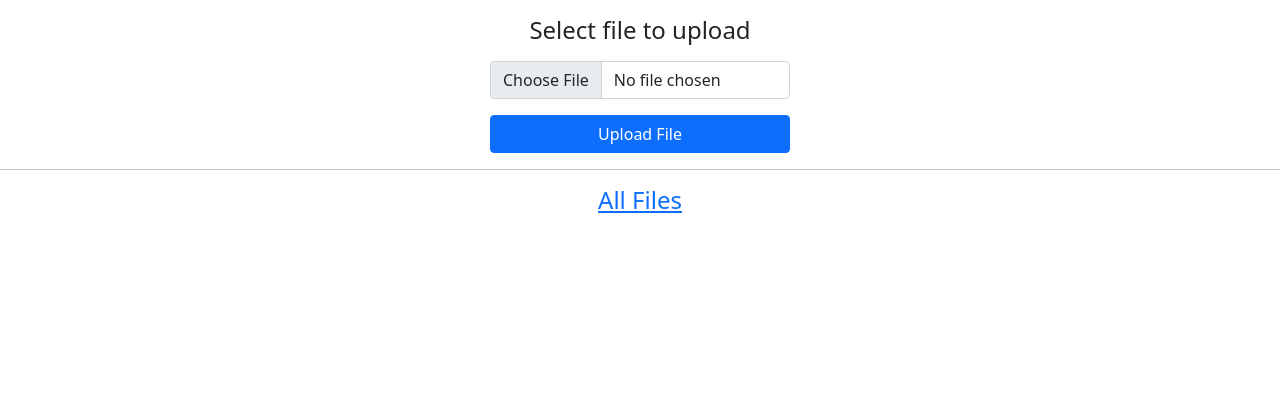
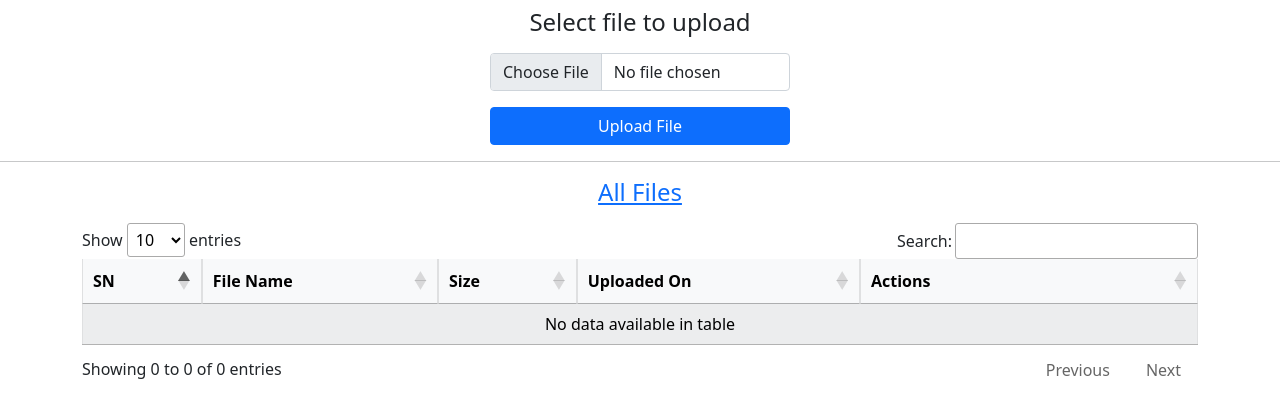
Before and after one commit to skneo/Share_File_and_Text_across_Web, a PHP site: page /share_file.php in a window 1280 px wide. Shown: the part 56-474 px from the top of the page. Run offline with PHP 8.4, Linux system fonts and the light colour scheme; the visitor is signed in with stand-in values (Sample User, id 1); lists and menus that the app fills with data are empty; some libraries are stand-ins or nearby versions.

Commit message:
table view added

```diff
--- a/share_file.php
+++ b/share_file.php
@@ -66,7 +66,7 @@ if (isset($_POST['delete'])) {
     }
     ?>
     <center>
-        <div class="container my-3 ">
+        <div class="container mt-2 ">
             <form action="share_file.php" method="post" enctype="multipart/form-data">
                 <h4>Select file to upload</h4>
                 <input class="form-control my-3" style="width: 300px;" type="file" name="fileToUpload" id="fileToUpload">
@@ -87,6 +87,17 @@ if (isset($_POST['delete'])) {
     </script>
     <h4 class="text-center"><a href="share_file.php">All Files</a> </h4>
     <div class="container my-3">
+        <table id="table_id" class="table-light table table-striped table-bordered w-100">
+            <thead>
+                <tr>
+                    <th>SN</th>
+                    <th>File Name</th>
+                    <th>Size </th>
+                    <th>Uploaded On</th>
+                    <th style='min-width:300px'>Actions</th>
+                </tr>
+            </thead>
+            <tbody>
                 <?php
                 date_default_timezone_set('Asia/Kolkata');
                 $sn = 1;
@@ -104,10 +115,14 @@ if (isset($_POST['delete'])) {
                             $filedownload = rawurlencode($file);
                             $size = round(filesize("uploads/" . $file) / (1024));
                             $current_site = $_SERVER['SERVER_NAME'];
-                    echo "<div> <b>$sn.</b> $file </div>
-                          <div> <b>File Size:</b> $size kb <b>Uploaded On:</b> $dateTime </div>
+                            echo "<tr>
+                                    <td>$sn</td>
+                                    <td><a href=\"uploads/$filedownload\">$file</a></td>
+                                    <td>$size kb</td>
+                                    <td>$dateTime</td>
+                                    <td>
                                         <div class='mt-2 d-flex'>
-                               <div >
+                                            <div>
                                                 <a href=\"uploads/$filedownload\" class='btn-sm btn btn-success'>View</a>
                                                 <a href=\"uploads/$filedownload\" download class='btn-sm btn btn-primary mx-1'>Download</a>
                                                 <a href=\"scan_qr_code.php?qr_url=http://$current_site/uploads/$filedownload\" class='btn-sm btn btn-info'>QR Code</a>
@@ -117,12 +132,27 @@ if (isset($_POST['delete'])) {
                                                     <button onclick=\"return confirm('Sure to delete $file ?')\" type='submit' class='btn-sm btn btn-danger' name='delete' value=\"$file\">Delete</button>
                                                 </form>
                                             </div>
-                          </div><hr>";
+                                        </div
+                                    </td>
+                                </tr>";
                             $sn = $sn + 1;
                         }
                     }
                 }
                 ?>
+            </tbody>
+        </table>
+        <!-- for data table -->
+        <script src="https://code.jquery.com/jquery-3.5.1.js"> </script>
+        <script src="https://cdn.datatables.net/1.11.3/js/jquery.dataTables.min.js"> </script>
+        <link href="https://cdn.datatables.net/1.11.3/css/jquery.dataTables.min.css" rel="stylesheet">
+        <script>
+            $(document).ready(function() {
+                $('#table_id').DataTable({
+                    "scrollX": true
+                });
+            });
+        </script>
     </div>
 
     <!-- Option 1: Bootstrap Bundle with Popper -->
```
Lines whose indentation alone changed are shown as unchanged.
